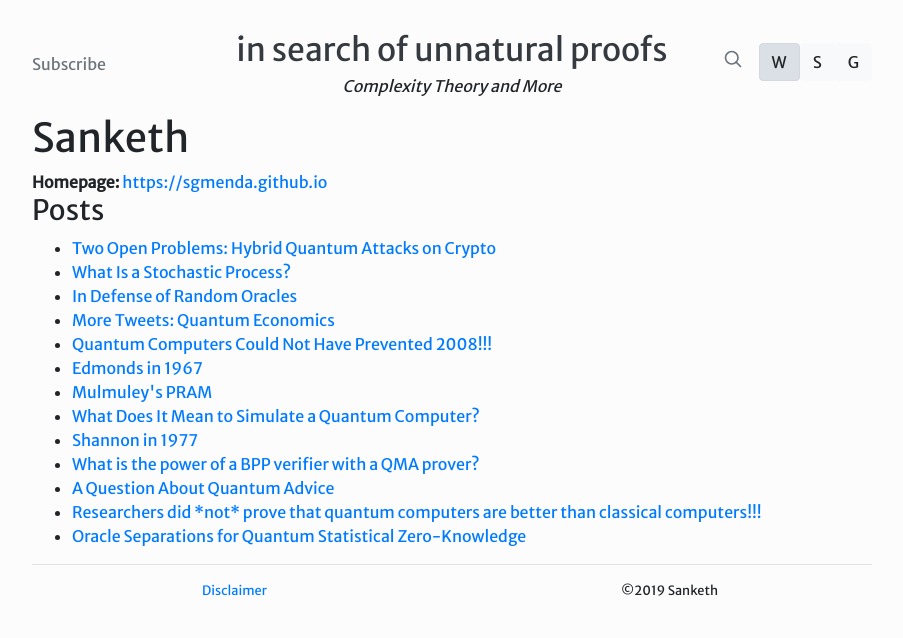
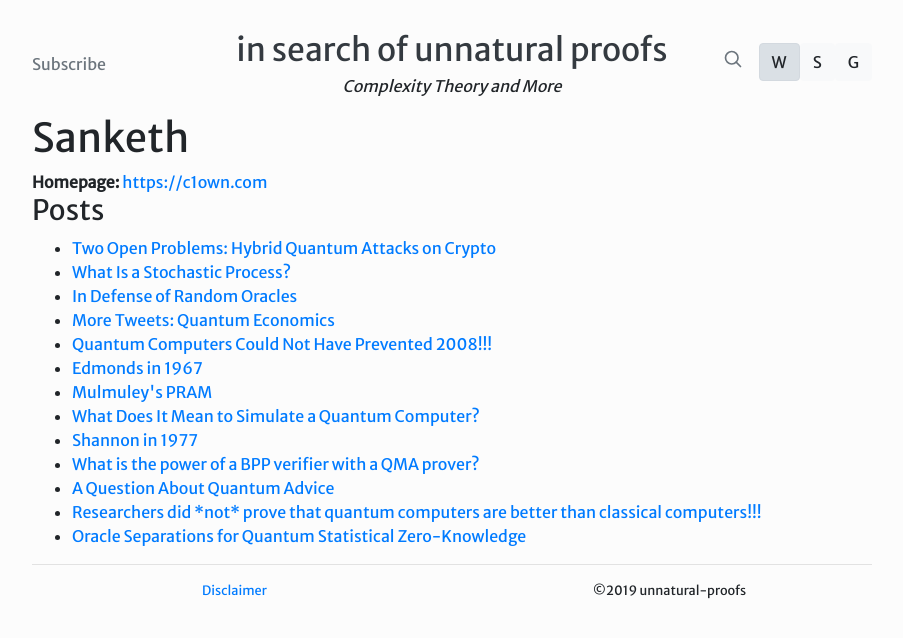
Before and after one commit to unnatural-proofs/unnatural-proofs.github.io, a Jekyll site: the page built from _authors/sanketh.md, in a window 1280 px wide. Shown: the top 638 px of the page, without its empty margins (188-1091 px from the left). Built offline with Jekyll 4.4.1, drawn with Linux system fonts in a browser that asks for light colours; nearby versions of some CDN libraries.

Commit message:
some cleanup; removed sharelinks and updated my webpage.

```diff
--- a/_authors/sanketh.md
+++ b/_authors/sanketh.md
@@ -1,5 +1,5 @@
 ---
 short_name: sanketh
 name: Sanketh
-homepage: https://sgmenda.github.io
+homepage: https://c1own.com
 ---
--- a/_includes/aside.html
+++ b/_includes/aside.html
@@ -1,8 +1,8 @@
 <div class="p-3 mb-3 bg-light rounded">
     <h4 class="font-italic">About Me</h4>
-    <p class="mb-0">
-        <a href="http://sankethmenda.com">Sanketh</a>
-    </p>
+    {% for author in site.authors %}
+    <a href="{{ author.url }}">{{ author.name }}</a>
+    {% endfor %}
 </div>
 
 <div class="p-3">
--- a/_layouts/default.html
+++ b/_layouts/default.html
@@ -19,7 +19,7 @@
             <a href="https://sgmenda.github.io/disclaimer">Disclaimer</a>
         </div>
         <div class="col-md-6 text-center">
-            ©2019 Sanketh
+            ©2019 unnatural-proofs
         </div>
       </div>
     </footer>
--- a/_layouts/post.html
+++ b/_layouts/post.html
@@ -33,11 +33,6 @@ layout: default
         {% unless forloop.last %}&nbsp;{% endunless %}
         {% endfor %}
     </span>
-    - <span class="share-links">
-        <a class="fa fa-facebook" href="https://facebook.com/sharer.php?u={{ site.url | cgi_escape }}{{ page.url | cgi_escape }}" rel="nofollow" target="_blank" title="{{ site.text.share_buttons.facebook }}"></a>
-        <a class="fa fa-twitter" href="https://twitter.com/intent/tweet?text={{ page.title | cgi_escape }}&amp;url={{ site.url | cgi_escape }}{{ page.url | cgi_escape }}" rel="nofollow" target="_blank" title="{{ site.text.share_buttons.twitter }}"></a>
-        <a class="fa fa-reddit" href="http://reddit.com/submit?url={{ site.url | cgi_escape }}{{ page.url | cgi_escape }}&amp;title={{ page.title | cgi_escape }}" rel="nofollow" target="_blank" title="{{ site.text.share_buttons.reddit }}"></a>
-    </span>
 </p>
 
 <div class="post-content">
```
